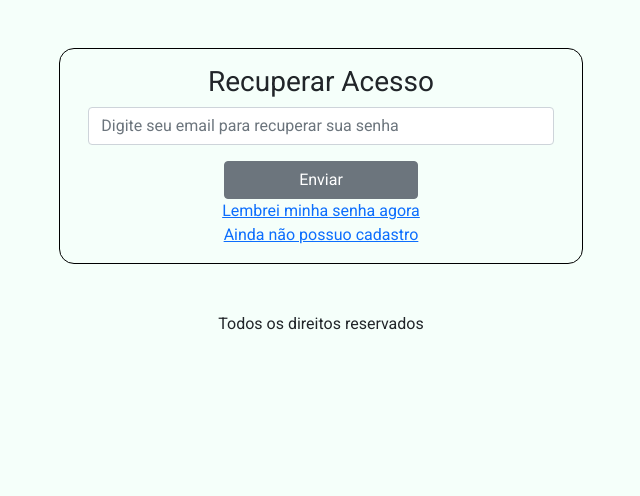
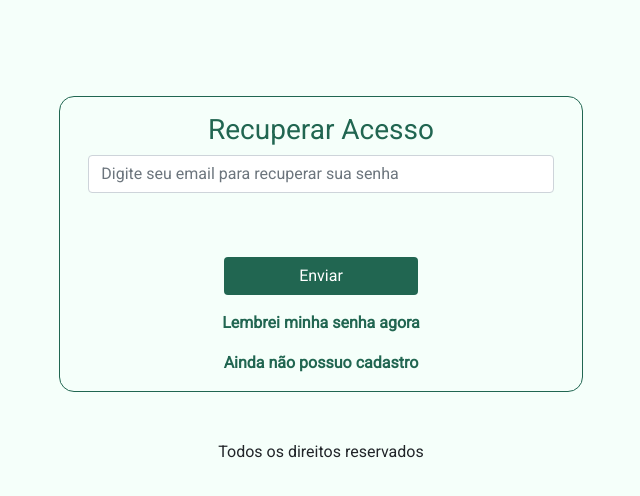
Before and after one commit to netrometro/upe_20202_dodois, a Next.js app in the folder src/main/app/: page /resetar-senha in a window 1280 px wide. Shown: the top 496 px of the page, without its empty margins (319-959 px from the left). Built offline with nearby package versions, Linux system fonts and the light colour scheme.

Commit message:
:lipstick: Estilizado pagina resetar-senha.

```diff
--- a/src/main/app/pages/_app.js
+++ b/src/main/app/pages/_app.js
@@ -1,7 +1,9 @@
+import "tailwindcss/tailwind.css";
 import '../styles/globals.css';
 import 'bootstrap/dist/css/bootstrap.css';
 import Head from 'next/head';
 import Footer from '../components/footer';
+
 
 export default function Dodois({ Component, pageProps }) {
   return (
--- a/src/main/app/pages/login.js
+++ b/src/main/app/pages/login.js
@@ -14,7 +14,7 @@ export default class Login extends Component {
         return (
 
             <div className="container-fluid d-flex justify-content-center mt-5">
-                <div className="row col-sm-6 p-3 mt-5">
+                <div className="row col-sm-6 p-3 mt-5" style={style}>
                     <form>
                         <div className="mb-3" >
                             <h3 className="d-flex justify-content-center" style={{color:"#216651"}}>Entrar</h3>
@@ -32,7 +32,7 @@ export default class Login extends Component {
                                 <button className="btn mt-5" style={{background:"#216651", color:"white"}}>Entrar</button>
                             </div>
                         </div>
-                        <div className="text-center text-decoration mt-3">
+                        <div className="text-center mt-3">
                             <Link href="url "><a className="text-decoration-none" style={{color:"#216651"}}><b>Ainda não sou cadastrado</b></a></Link>
                         </div>
                         <div className="text-center mt-3">
--- a/src/main/app/pages/resetar-senha.js
+++ b/src/main/app/pages/resetar-senha.js
@@ -4,7 +4,7 @@ import Link from "next/link";
 const style = {
     backgroundColor: "rgba(0, 0, 0, 0)",
     //boxShadow: "2px 2px 10px 0.1px black",
-    border: "1px solid black",
+    border: "1px solid #216651",
     borderRadius: "15px"
 }
 
@@ -13,29 +13,26 @@ export default class ResetarSenha extends Component {
 
     render() {
         return (
-            <div className="container-fluid d-flex justify-content-center">
+            <div className="container-fluid d-flex justify-content-center mt-5">
                 <div className="row col-sm-5 p-3 mt-5" style={style}>
                     <form>
                         <div className="mb-3 " >
-                        <h3 className="d-flex justify-content-center">Recuperar Acesso</h3>
+                        <h3 className="d-flex justify-content-center" style={{color:"#216651"}}>Recuperar Acesso</h3>
                             <input type="email" className="form-control" id="exampleInputEmail1" placeholder="Digite seu email para recuperar sua senha"/>
                         </div>
                         <div className="d-flex justify-content-center" >
                             <div className="row col-sm-5">
-                                <button className="btn btn-secondary">Enviar</button>
+                                <button className="btn mt-5" style={{background:"#216651", color:"white"}}>Enviar</button>
                             </div>
                         </div>
-                        <div className="text-center">
-                            <Link href="url ">Lembrei minha senha agora</Link>
+                        <div className="text-center mt-3">
+                            <Link href="url "><a className="text-decoration-none" style={{color:"#216651"}}><b>Lembrei minha senha agora</b></a></Link>
                         </div>
-                        <div className="text-center">
-                            <Link className="text-danger " href="url ">Ainda não possuo cadastro</Link>
+                        <div className="text-center mt-3">
+                            <Link className="text-danger " href="url "><a className="text-decoration-none" style={{color:"#216651"}}><b>Ainda não possuo cadastro</b></a></Link>
                         </div>
-
                     </form>
                 </div>
-
-
             </div>
         )
     }
--- /dev/null
+++ b/src/main/app/postcss.config.js
@@ -0,0 +1,6 @@
+module.exports = {
+  plugins: {
+    tailwindcss: {},
+    autoprefixer: {},
+  },
+}
```
